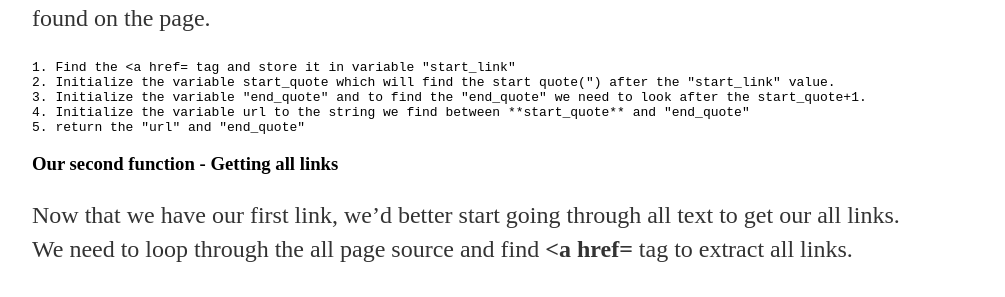
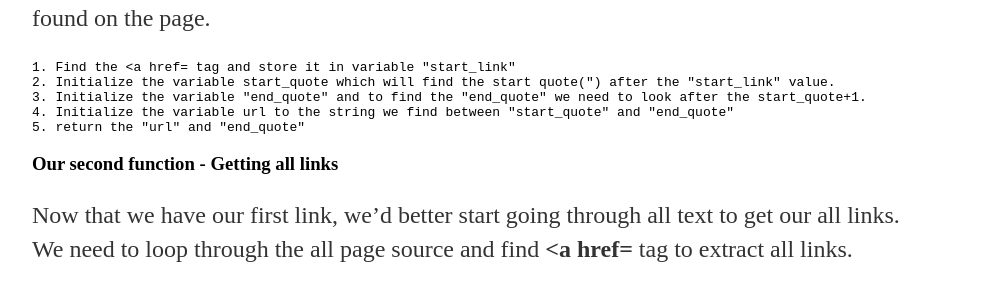
Before and after one commit to summii/summii.github.io, a Jekyll site: the page built from _posts/2017-07-06-search-engine-with-python.md, in a window 1280 px wide. Shown: the part 1413-1710 px from the top of the page, without its empty margins (160-1165 px from the left). Built offline with Jekyll 4.4.1, drawn with Linux system fonts in a browser that asks for light colours.

```diff
--- a/_posts/2017-07-06-search-engine-with-python.md
+++ b/_posts/2017-07-06-search-engine-with-python.md
@@ -37,7 +37,7 @@ So we'are gonna assume that we start with a page content in a variable *page*(We
     1. Find the <a href= tag and store it in variable "start_link"
     2. Initialize the variable start_quote which will find the start quote(") after the "start_link" value.
     3. Initialize the variable "end_quote" and to find the "end_quote" we need to look after the start_quote+1.
-    4. Initialize the variable url to the string we find between **start_quote** and "end_quote"
+    4. Initialize the variable url to the string we find between "start_quote" and "end_quote"
     5. return the "url" and "end_quote"
 
 ### Our second function - Getting all links
```
